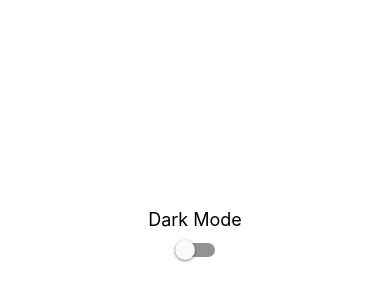
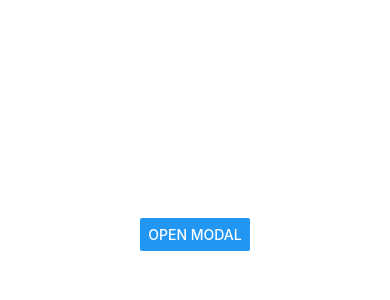
Before and after one commit to Gazala939/firstappnative, a React Native app: screen / in a window 390 px wide. Shown: the part 188-488 px from the top of the page. Built offline with nearby package versions, Linux system fonts and the light colour scheme.

Commit message:
Open Models

```diff
--- a/App.tsx
+++ b/App.tsx
@@ -1,32 +1,67 @@
 import React, { useState } from 'react';
-import { View, Text, Switch } from 'react-native';
+import {
+  View,
+  Text,
+  Button,
+  Modal,
+  StyleSheet,
+} from 'react-native';
 
 export default function App() {
-  const [dark, setDark] = useState(false);
+  const [modalVisible, setModalVisible] = useState(false);
 
   return (
-    <View
-      style={{
-        flex: 1,
-        alignItems: 'center',
-        justifyContent: 'center',
-        backgroundColor: dark ? '#000' : '#fff',
-      }}
-    >
-      <Text
-        style={{
-          marginBottom: 10,
-          color: dark ? '#fff' : '#000',
-          fontSize: 18,
-        }}
+    <View style={styles.container}>
+      {/* Button to open modal */}
+      <Button
+        title="Open Modal"
+        onPress={() => setModalVisible(true)}
+      />
+
+      {/* Modal */}
+      <Modal
+        visible={modalVisible}
+        transparent
+        animationType="slide"
       >
-        Dark Mode
-      </Text>
+        <View style={styles.modalBackground}>
+          <View style={styles.modalBox}>
+            <Text style={styles.text}>
+              Hi, how are you?
+            </Text>
 
-      <Switch
-        value={dark}
-        onValueChange={setDark}
-      />
+            {/* Button inside modal */}
+            <Button
+              title="Close"
+              onPress={() => setModalVisible(false)}
+            />
+          </View>
+        </View>
+      </Modal>
     </View>
   );
 }
+const styles = StyleSheet.create({
+  container: {
+    flex: 1,
+    justifyContent: 'center',
+    alignItems: 'center',
+  },
+  modalBackground: {
+    flex: 1,
+    justifyContent: 'center',
+    alignItems: 'center',
+    backgroundColor: 'rgba(0,0,0,0.4)',
+  },
+  modalBox: {
+    width: 250,
+    padding: 20,
+    backgroundColor: 'white',
+    borderRadius: 10,
+    alignItems: 'center',
+  },
+  text: {
+    marginBottom: 15,
+    fontSize: 16,
+  },
+});
```
